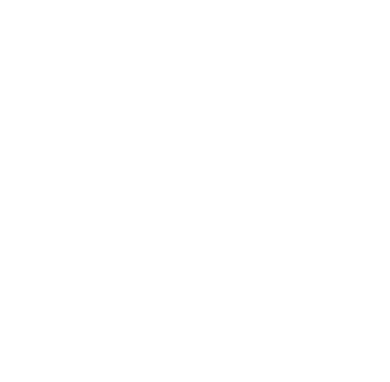
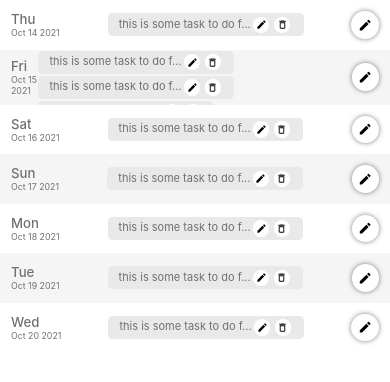
Before and after one commit to Alioo11/daily-manager, a Next.js app: page /home in a window 390 px wide. Shown: the top 382 px of the page. Built offline with nearby package versions, Linux system fonts and the light colour scheme.

Commit message:
added home page

```diff
--- /dev/null
+++ b/components/table.jsx
@@ -0,0 +1,45 @@
+import React from 'react'
+import TL from './table.module.css'
+import {MdOutlineDelete , MdEdit} from "react-icons/md"
+
+function Table_Colunm ({date , tasks , _id  },index){
+    const exactDate = new Date(date)
+    return <div className={TL.table_column} style={{background : index%2===0 ? "white":"#F5F5F5"}}>
+        <div className={TL.date}>
+            <div className={TL.date_day_week}>{exactDate.toString().slice(0,3)}</div>
+            <div className={TL.date_date}>{exactDate.toString().slice(3,15)}</div>
+
+        </div>
+        <div className={TL.task_list}>
+            {tasks.map((task)=>{
+                return Table_Task(task.content)
+            })}
+             </div>
+        <div className={TL.edit_column}>
+            <div className={TL.edit_column_btn}><MdEdit/></div>
+        </div>
+    </div>
+}
+
+function Table_Task(taskContent){
+    return <div className={TL.task}>
+        {taskContent.slice(0,25)}...
+         <div className={TL.delete_btn}><MdEdit/></div>
+        <div className={TL.delete_btn}><MdOutlineDelete/></div> </div>
+}
+
+
+
+function Table({ content }) {
+    return (
+        <div>
+            {content.map((dayTask , index)=>{
+                return <div key ={dayTask._id}>
+                    {Table_Colunm(dayTask , index)}
+                </div>
+            })}
+        </div>
+    )
+}
+
+export default Table
--- /dev/null
+++ b/components/table.module.css
@@ -0,0 +1,78 @@
+.demo {
+  background-color: red;
+}
+
+.table_column {
+  display: flex;
+  justify-content: space-between;
+  align-items: center;
+  flex-direction: row;
+  padding: 1rem;
+  max-height: 5rem;
+  color: #707070;
+}
+
+.edit_column_btn {
+  font-size: 1.3rem;
+  border-radius: 50%;
+  width: 2.5rem;
+  height: 2.5rem;
+  display: flex;
+  justify-content: center;
+  align-items: center;
+  color: black;
+  background-color: white;
+  box-shadow: 0px 0px 5px rgba(0, 0, 0, 0.5);
+  transition: background-color 200ms;
+}
+
+.task_list {
+  display: flex;
+  justify-content: flex-start;
+  flex-wrap: wrap;
+  overflow-y: scroll;
+  max-height: 5rem;
+}
+
+.edit_column_btn:hover {
+  background-color: rgb(19, 152, 214);
+}
+
+.date {
+  display: flex;
+  flex-direction: column;
+}
+.date_date {
+  font-size: 0.8rem;
+}
+.date_day_week {
+  font-size: 1.2rem;
+  font-weight: 500;
+}
+
+.task {
+  background-color: #e9e9e9;
+  color: #707070;
+  padding: 0.3rem 1rem;
+  font: 0.9rem;
+  border-radius: 0.4rem;
+  display: flex;
+  width: fit-content;
+  margin: 0.1rem;
+  font-weight: 400;
+}
+.delete_btn {
+  color: black;
+  cursor: pointer;
+  display: flex;
+  justify-content: center;
+  align-items: center;
+  border-radius: 50%;
+  background-color: white;
+  width: 1.5rem;
+  height: 1.5rem;
+  margin: 0rem 0.2rem;
+}
+.delete_btn:hover {
+  color: red;
+}
--- a/pages/home/index.js
+++ b/pages/home/index.js
@@ -1,11 +1,111 @@
-import React from 'react'
+import React from "react";
+import Table from "./../../components/table";
+
+const dummyData = [
+  {
+    _id: "llkj4d5f4sd8f45s4df65",
+    date: "Oct 14 2021",
+    tasks: [
+      {
+        _id: "46a5sd4f84sdf54asd6fas89d",
+        content: "this is some task to do for today ",
+        importance: 17,
+        status: "not Touched",
+      },
+    ],
+  },
+  {
+    _id: "llkj4d5f4sd8f45s4df65",
+    date: "Oct 15 2021",
+    tasks: [
+      {
+        _id: "46a5sd4f84sdf54asd6fas89d",
+        content: "this is some task to do for today ",
+        importance: 17,
+        status: "not Touched",
+      },
+      {
+        _id: "46a5ssdf54dsfasdasd6fas89d",
+        content: "this is some task to do for today ",
+        importance: 19,
+        status: "not Touched",
+      },
+      {
+        _id: "46aasddsfdfdfdasdasd6fas89d",
+        content: "this is some task to  ",
+        importance: 19,
+        status: "not Touched",
+      },
+    ],
+  },
+  {
+    _id: "llkj4d5f4sd8f45s4df65",
+    date: "Oct 16 2021",
+    tasks: [
+      {
+        _id: "46a5sd4f84sdf54asd6fas89d",
+        content: "this is some task to do for today ",
+        importance: 17,
+        status: "not Touched",
+      },
+    ],
+  },
+  {
+    _id: "llkj4d5f4sd8f45s4df65",
+    date: "Oct 17 2021",
+    tasks: [
+      {
+        _id: "46a5sd4f84sdf54asd6fas89d",
+        content: "this is some task to do for today ",
+        importance: 17,
+        status: "not Touched",
+      },
+    ],
+  },
+  {
+    _id: "llkj4d5f4sd8f45s4df65",
+    date: "Oct 18 2021",
+    tasks: [
+      {
+        _id: "46a5sd4f84sdf54asd6fas89d",
+        content: "this is some task to do for today ",
+        importance: 17,
+        status: "not Touched",
+      },
+    ],
+  },
+  {
+    _id: "llkj4d5f4sd8f45s4df65",
+    date: "Oct 19 2021",
+    tasks: [
+      {
+        _id: "46a5sd4f84sdf54asd6fas89d",
+        content: "this is some task to do for today ",
+        importance: 17,
+        status: "not Touched",
+      },
+    ],
+  },
+  {
+    _id: "llkj4d5f4sd8f45s4df65",
+    date: "Oct 20 2021",
+    tasks: [
+      {
+        _id: "46a5sd4f84sdf54asd6fas89d",
+        content: "this is some task to do for today ",
+        importance: 17,
+        status: "not Touched",
+      },
+    ],
+  },
+];
 
 function Home() {
-    return (
-        <div>
-
-        </div>
-    )
+  return (
+    <div>
+      <Table content={dummyData} />
+    </div>
+  );
 }
 
-export default Home
+export default Home;
--- a/styles/globals.css
+++ b/styles/globals.css
@@ -15,83 +15,113 @@
   box-sizing: border-box;
 }
 
-.header{
+.header {
   font-size: 3rem;
   font-weight: 100;
 }
 
-.card{
+.card {
   border: solid 1px #707070;
   padding: 1.2rem;
   margin: 1rem;
 }
-.container{
+.container {
   display: flex;
   flex-direction: column;
   align-items: center;
 }
 
-.input-section{
+.input-section {
   display: flex;
   flex-direction: column;
 }
 
-.input-section label{
+.input-section label {
   color: #707070;
   margin: 2rem 0rem 0.5rem 0rem;
 }
 
-.input{
+.input {
   border: solid 2px #707070;
   padding: 0.5rem;
   font-size: 1.1rem;
   max-width: 500px;
-    width: 25rem
+  width: 25rem;
 }
 
-.btn-block{
+.btn-block {
   width: 100%;
-  background-color: #4857FF;
+  background-color: #4857ff;
   color: white;
   border: none;
-  font-size: 1.5rem ;
+  font-size: 1.5rem;
   padding: 1rem;
   margin: 1rem 0;
 }
-.btn-block:hover{
+.btn-block:hover {
   background-color: #3041ff;
 }
-.link{
+.link {
   color: #3041ff;
 }
-.error-text{
+.error-text {
   color: rgb(181, 0, 0);
-  font-size: 0.8em
+  font-size: 0.8em;
 }
 
+.more {
+  width: 2rem;
+  height: 2rem;
+  display: flex;
+  align-items: center;
+  justify-content: center;
+  border-radius: 50%;
+  transition: background-color 200ms;
+}
+.more:hover {
+  background-color: rgb(223, 223, 223);
+}
+.col {
+  display: flex;
+  justify-content: space-between;
+}
 
-@media only screen and (max-width: 1900px) {}
+@media only screen and (max-width: 1900px) {
+  html {
+    font-size: 18px;
+  }
+}
 
-@media only screen and (max-width: 1300px) {}
+@media only screen and (max-width: 1300px) {
+  html {
+    font-size: 16px;
+  }
+}
 
 @media only screen and (max-width: 900px) {
-
+  html {
+    font-size: 13px;
+  }
 }
 
 @media only screen and (max-width: 550px) {
+  html {
+    font-size: 11px;
+  }
 
   .card {
     padding: 0.5rem 0.1rem;
-  margin: 0 ;
+    margin: 0;
     border: none;
     width: 90%;
   }
-.input{
+  .input {
     width: 100%;
   }
-
 }
 
 @media only screen and (max-width: 300px) {
-
+  html {
+    font-size: 9px;
   }
+}
```
Lines whose indentation alone changed are shown as unchanged.
